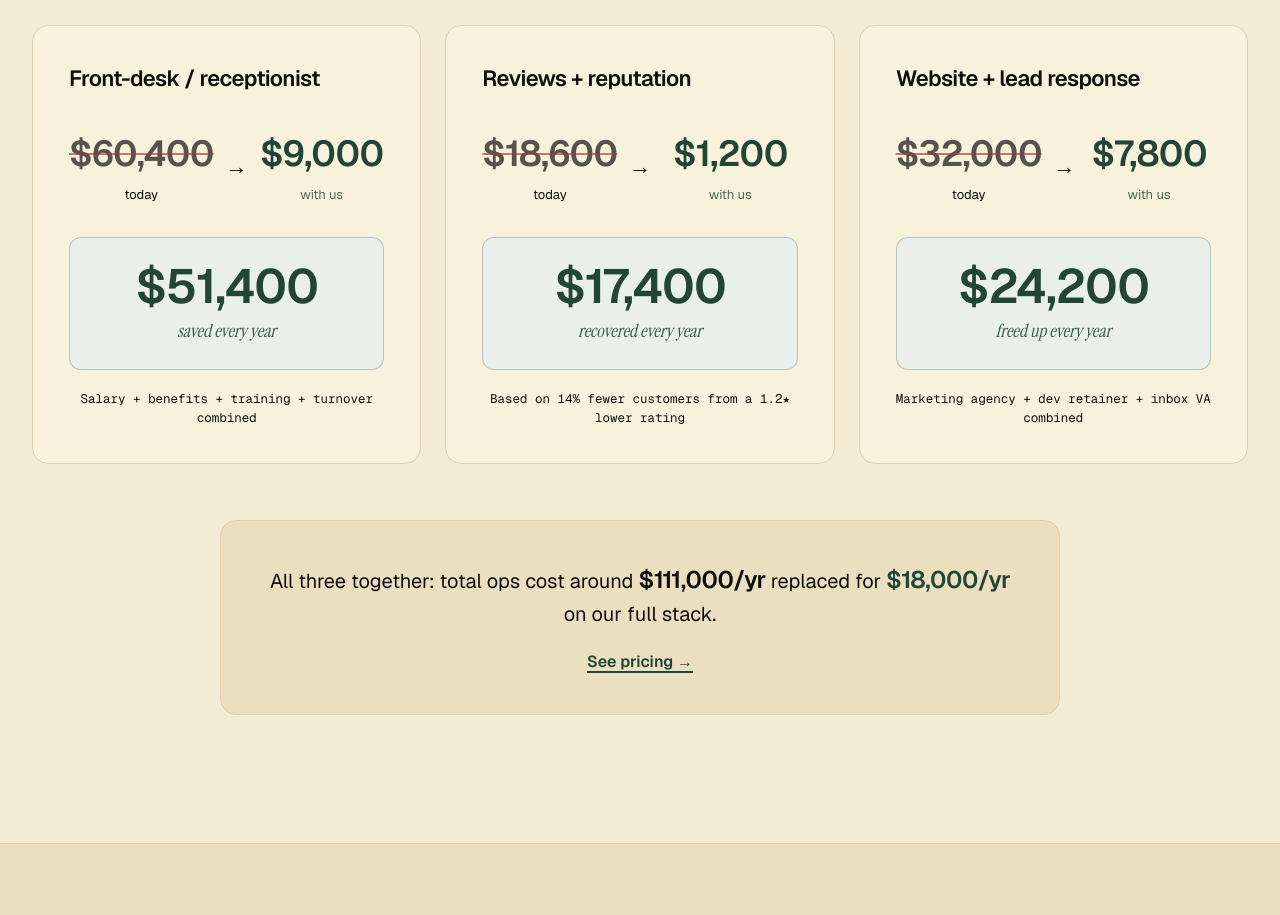
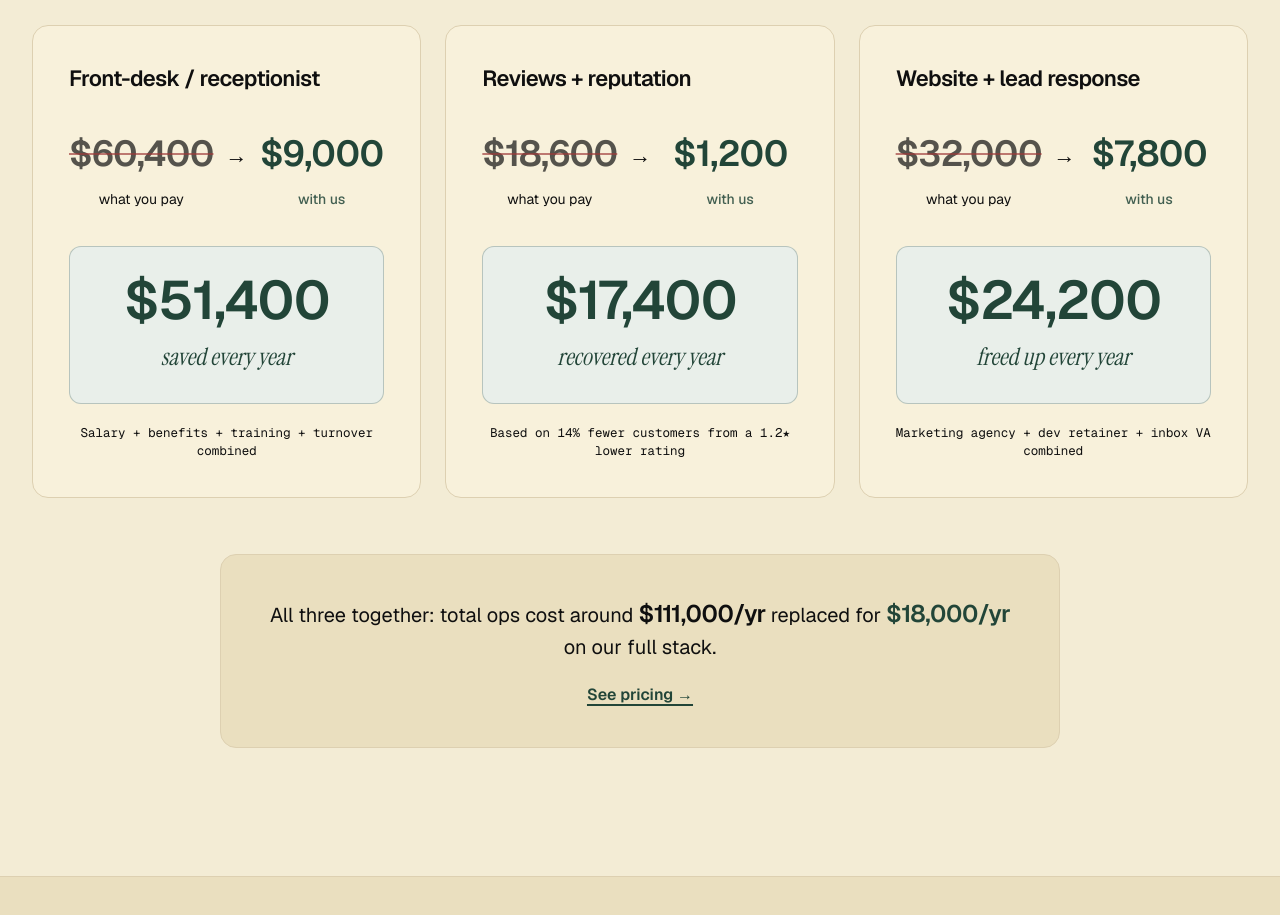
Before and after one commit to YosefBrodt/kollaborate-claude, a Next.js app: page / in a window 1280 px wide. Shown: the part 1640-2555 px from the top of the page. Built offline with nearby package versions, Linux system fonts and the light colour scheme.

Commit message:
Savings cards: 'today' to 'what you pay', bigger save subtitle

```diff
--- a/src/app/page.tsx
+++ b/src/app/page.tsx
@@ -221,17 +221,17 @@ function Savings() {
                 </h3>
 
                 {/* Two-number compare */}
-                <div className="mt-8 grid grid-cols-[1fr_auto_1fr] items-center gap-3">
+                <div className="mt-8 grid grid-cols-[1fr_auto_1fr] items-start gap-3">
                   <div className="text-center">
                     <div className="font-display text-[32px] sm:text-[36px] font-semibold tracking-[-0.03em] line-through decoration-[var(--danger)]/65 decoration-[2px] text-[var(--text)]/70">
                       {row.current}
                     </div>
-                    <div className="mt-1 text-[13px] text-[var(--muted)]">
-                      today
+                    <div className="mt-2 text-[14px] text-[var(--muted)]">
+                      what you pay
                     </div>
                   </div>
                   <div
-                    className="font-display text-[22px] text-[var(--muted)]/60"
+                    className="font-display text-[22px] text-[var(--muted)]/60 pt-3"
                     aria-hidden
                   >
                     →
@@ -240,18 +240,18 @@ function Savings() {
                     <div className="font-display text-[32px] sm:text-[36px] font-semibold tracking-[-0.03em] text-[var(--accent)]">
                       {row.ours}
                     </div>
-                    <div className="mt-1 text-[13px] text-[var(--accent)]/80">
+                    <div className="mt-2 text-[14px] text-[var(--accent)]/85 font-medium">
                       with us
                     </div>
                   </div>
                 </div>
 
                 {/* Hero savings block */}
-                <div className="mt-8 rounded-xl bg-[var(--accent-tint)] border border-[var(--accent)]/25 px-5 py-6 text-center flex-1 flex flex-col justify-center">
-                  <div className="font-display text-[42px] sm:text-[48px] font-semibold tracking-[-0.03em] leading-none text-[var(--accent)]">
+                <div className="mt-9 rounded-xl bg-[var(--accent-tint)] border border-[var(--accent)]/25 px-5 py-7 text-center flex-1 flex flex-col justify-center">
+                  <div className="font-display text-[46px] sm:text-[54px] font-semibold tracking-[-0.035em] leading-[0.95] text-[var(--accent)]">
                     {row.save}
                   </div>
-                  <div className="mt-2 font-serif italic text-[18px] text-[var(--accent)]/90">
+                  <div className="mt-3 font-serif italic text-[22px] sm:text-[24px] text-[var(--accent)]">
                     {row.saveLabel}
                   </div>
                 </div>
```
